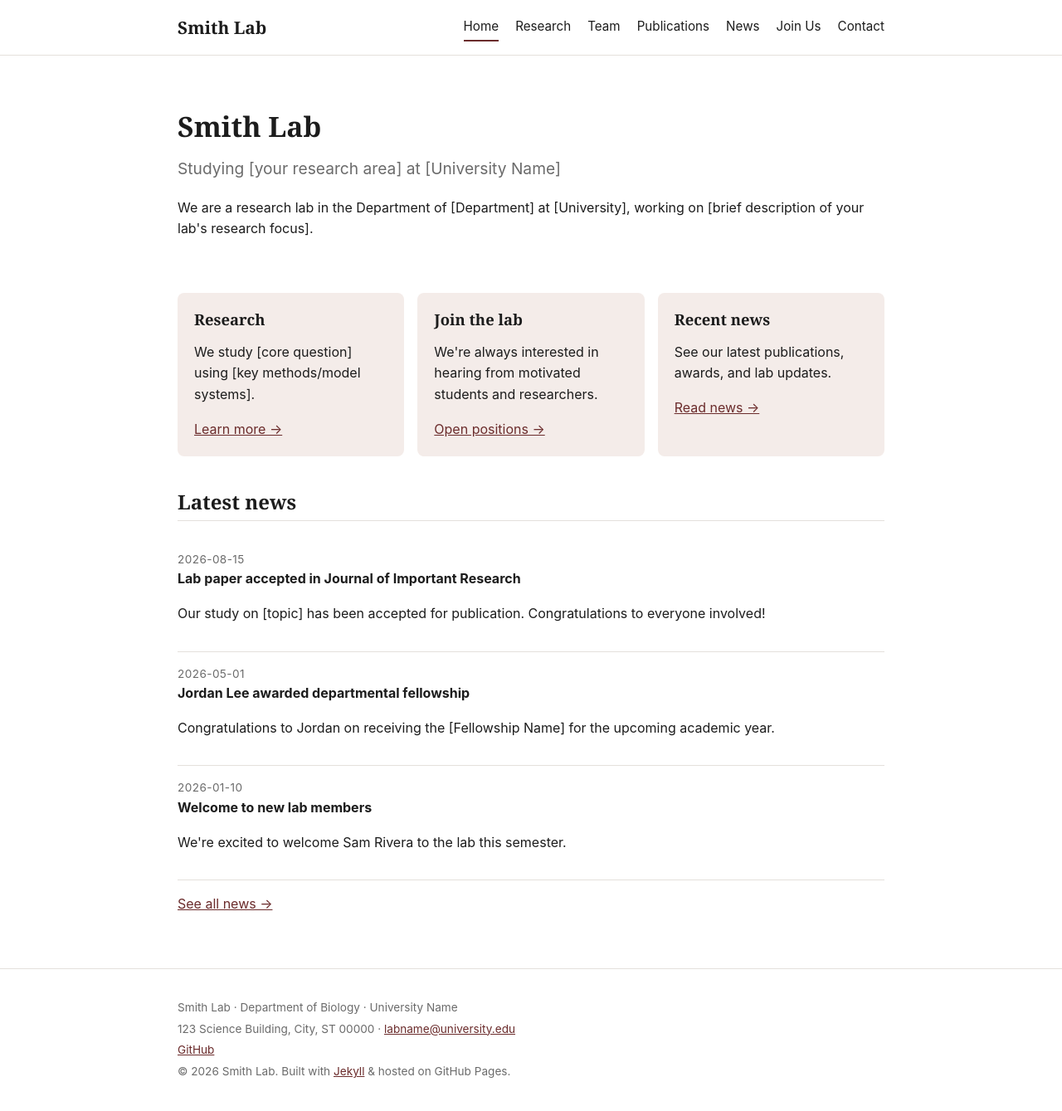
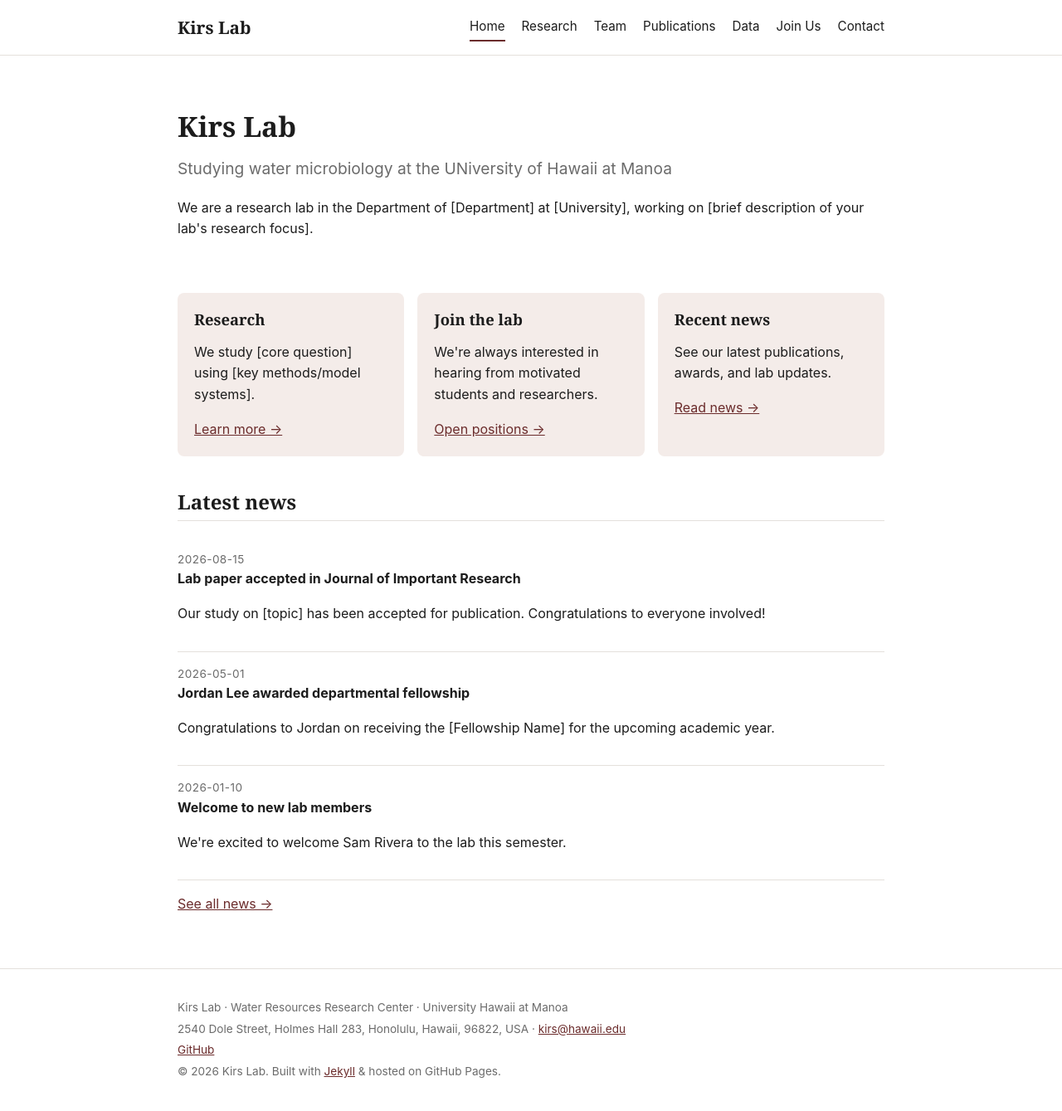
Before and after one commit to MarekKirs/marekkirs.github.io, a Jekyll site: the page built from index.md, in a window 1280 px wide. Shown: the whole page at 83% size. Built offline with Jekyll 4.4.1, drawn with Linux system fonts in a browser that asks for light colours.

Commit message:
Update _config.yml

```diff
--- a/_config.yml
+++ b/_config.yml
@@ -3,21 +3,21 @@
 # Edit these values to customize your site.
 # ------------------------------------------------------
 
-title: "Smith Lab"
-tagline: "Studying [your research area] at [University Name]"
+title: "Kirs Lab"
+tagline: "Studying water microbiology at the UNiversity of Hawaii at Manoa"
 description: >-
   We are a research lab in the Department of [Department] at [University],
   working on [brief description of your lab's research focus].
 
 # Used in the footer and contact page
-university: "University Name"
-department: "Department of Biology"
-address: "123 Science Building, City, ST 00000"
-email: "labname@university.edu"
+university: "University Hawaii at Manoa"
+department: "Water Resources Research Center"
+address: "2540 Dole Street, Holmes Hall 283, Honolulu, Hawaii, 96822, USA"
+email: "kirs@hawaii.edu"
 
 # Social / external links (leave blank to hide)
 twitter_url: ""
-github_url: "https://github.com/yourlab"
+github_url: "https://github.com/kirslab"
 scholar_url: ""
 linkedin_url: ""
 
@@ -31,8 +31,8 @@ nav_pages:
     url: /team/
   - title: Publications
     url: /publications/
-  - title: News
-    url: /news/
+  - title: Data
+    url: /data/
   - title: Join Us
     url: /join/
   - title: Contact
```
